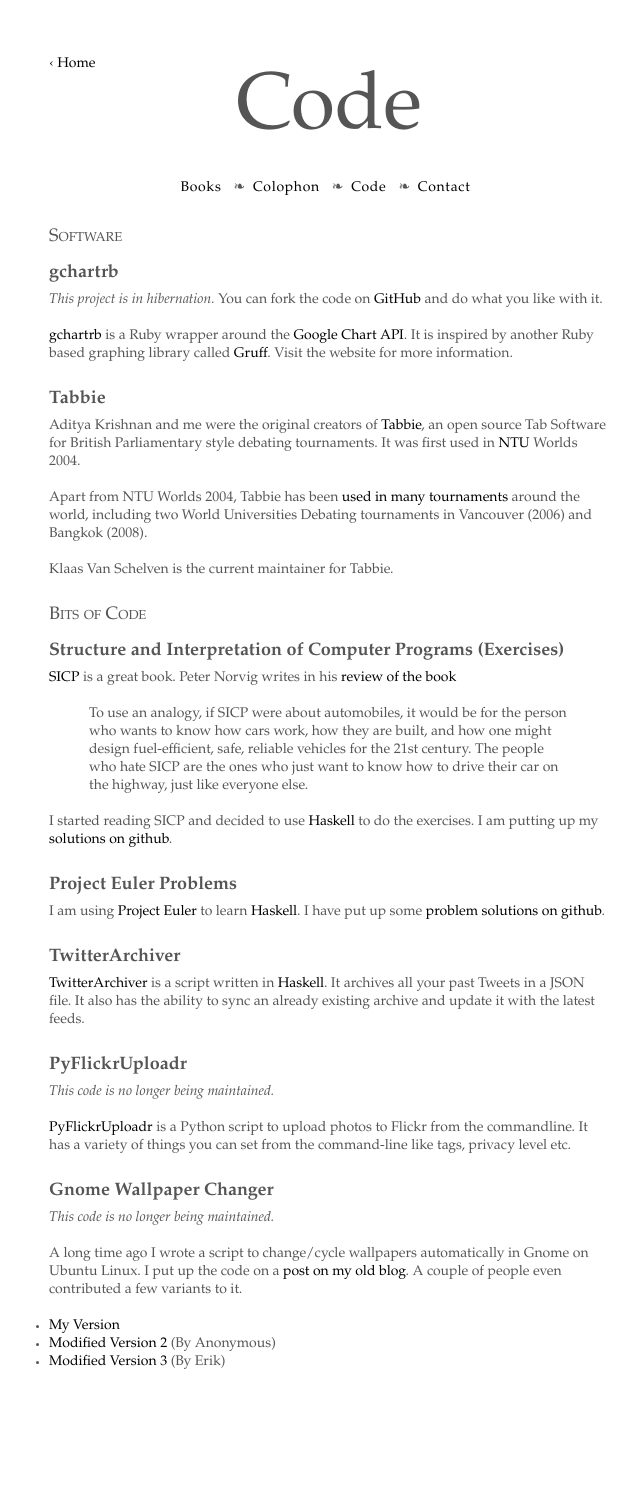
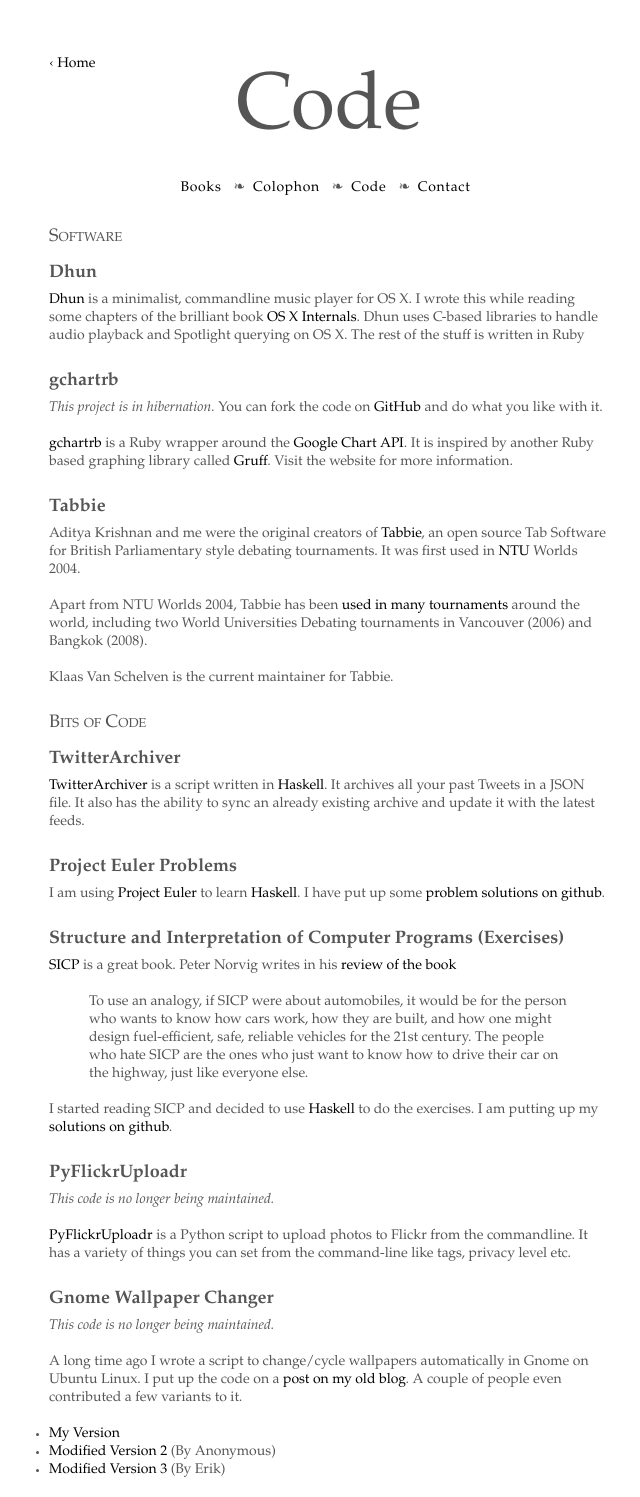
Before and after one commit to deepakjois/website, a Jekyll site: the page built from code/index.html, in a window 1280 px wide. Shown: the whole page, without its empty margins (311-951 px from the left). Built offline with Jekyll 4.4.1, drawn with Linux system fonts in a browser that asks for light colours; Markdown is read by kramdown in place of the engine named in the settings; before the commit the page ends 1389 px from its top, so only the background shows below that.

Commit message:
Changed order around

```diff
--- a/code/index.html
+++ b/code/index.html
@@ -5,6 +5,15 @@
 <section>
 	<article>
 	  <h2 id='software'>Software</h2>
+
+	  <h3>Dhun</h3>
+
+	  <p><a href="http://github.com/deepakjois/dhun">Dhun</a> is a minimalist,
+    commandline music player for OS X. I wrote this while reading some
+    chapters of the brilliant book <a
+    href="http://www.amazon.com/Mac-OS-Internals-Systems-Approach/dp/0321278542">OS
+    X Internals</a>. Dhun uses C-based libraries to handle audio playback and
+    Spotlight querying on OS X. The rest of the stuff is written in Ruby</p>
 
 	  <h3>gchartrb</h3> <p><em>This project is in hibernation.</em>
 	  You can fork the code on <a
@@ -33,6 +42,22 @@
 	<article>
 	  <h2 id='hacks'>Bits of Code</h2>
 
+	  <h3 id="twitterarchiver">TwitterArchiver</h3>
+	   <p>
+	     <a href="http://github.com/deepakjois/TwitterArchiver/tree/master"
+	        title="deepakjois's TwitterArchiver at master - GitHub">TwitterArchiver</a> is a
+	     script written in <a href="http://www.haskell.org/" title="Haskell - HaskellWiki">Haskell</a>.
+	     It archives all your past Tweets in a JSON file. It also has the ability to
+	     sync an already existing archive and update it with the latest feeds.
+	   </p>
+
+ 	  <h3 id="projecteuler">Project Euler Problems</h3>
+ 	  <p>
+ 	    I am using <a href="http://projecteuler.net/" title="Project Euler">Project Euler</a> to learn
+ 	    <a href="http://www.haskell.org/" title="Haskell - HaskellWiki">Haskell</a>. I have put up some
+ 	    <a href="http://github.com/deepakjois/projecteuler/tree/master" title="deepakjois's projecteuler at master - GitHub">problem solutions on github</a>.
+ 	  </p>
+
 	  <h3 id="sicphaskell">Structure and Interpretation of Computer Programs (Exercises)</h3>
 	  <p>
 	   <a href="http://mitpress.mit.edu/sicp/" title="SICP Book Websitr">SICP</a> is
@@ -48,23 +73,6 @@
     <p>I started reading SICP and decided to use <a
     href="http://www.haskell.org/" title="Haskell - HaskellWiki">Haskell</a>
     to do the exercises. I am putting up my <a href="http://github.com/deepakjois/sicphaskell/tree" title="deepakjois's sicphaskell at master - GitHub">solutions on github</a>.</p>
-
-
-	  <h3 id="projecteuler">Project Euler Problems</h3>
-	  <p>
-	    I am using <a href="http://projecteuler.net/" title="Project Euler">Project Euler</a> to learn
-	    <a href="http://www.haskell.org/" title="Haskell - HaskellWiki">Haskell</a>. I have put up some
-	    <a href="http://github.com/deepakjois/projecteuler/tree/master" title="deepakjois's projecteuler at master - GitHub">problem solutions on github</a>.
-	  </p>
-
-	  <h3 id="twitterarchiver">TwitterArchiver</h3>
-	   <p>
-	     <a href="http://github.com/deepakjois/TwitterArchiver/tree/master"
-	        title="deepakjois's TwitterArchiver at master - GitHub">TwitterArchiver</a> is a
-	     script written in <a href="http://www.haskell.org/" title="Haskell - HaskellWiki">Haskell</a>.
-	     It archives all your past Tweets in a JSON file. It also has the ability to
-	     sync an already existing archive and update it with the latest feeds.
-	   </p>
 
 	  <h3 id='pyflickr'>PyFlickrUploadr</h3>
 	   <p><em>This code is no longer being maintained.</em></p>
```
